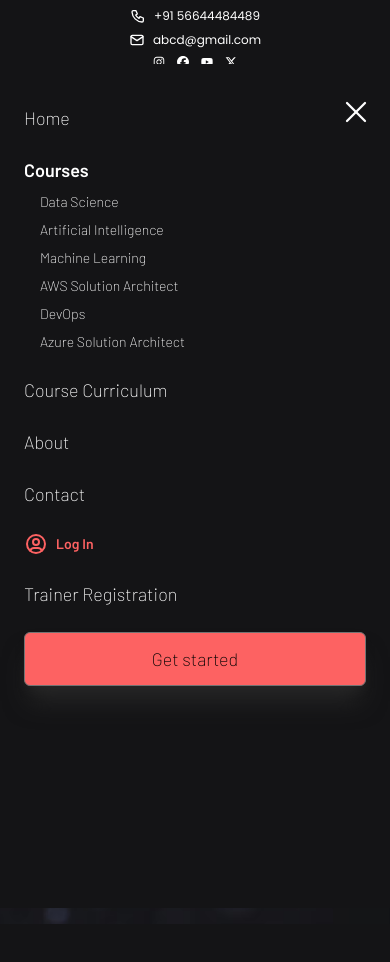
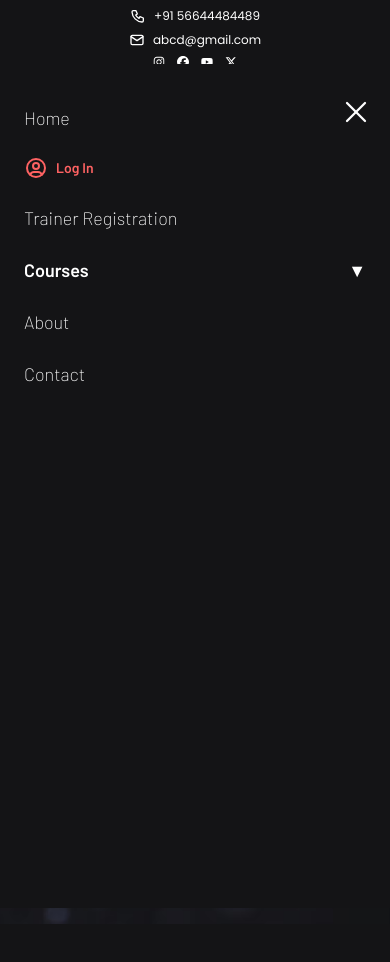
Before and after one commit to avianash89/ganatach2.0, a React (Vite) app: page / in a window 390 px wide. Both pictures are taken after a click on the icon 356 px from the left and 112 px from the top of the page. Shown: the top 962 px of the page. Built offline with nearby package versions, Linux system fonts and the light colour scheme.

Commit message:
Update Navbar view in Mobile and Add Placeholder in student and trainer file

```diff
--- a/src/components/Navbar.jsx
+++ b/src/components/Navbar.jsx
@@ -3,7 +3,7 @@ import logo from "../assets/Logo.jpg";
 import { useState } from "react";
 import Button from "./Button";
 import {
-  IconMenu,
+  IconMenu2,
   IconUserCircle,
   IconX,
   IconPhone,
@@ -21,6 +21,7 @@ import { Link } from "react-router-dom";
 export default function Navbar() {
   const [menuOpen, setMenuOpen] = useState(false);
   const [dropdownOpen, setDropdownOpen] = useState(null);
+  const [coursesOpen, setCoursesOpen] = useState(false);
 
   const link = [
     { name: "Home", link: "/" },
@@ -46,7 +47,6 @@ export default function Navbar() {
         },
       ],
     },
-    { name: "Course Curriculum", link: "/course" },
     { name: "About", link: "/about" },
     { name: "Contact", link: "/contact" },
   ];
@@ -126,9 +126,7 @@ export default function Navbar() {
             <div className="flex items-center gap-x-2 text-primary hover:text-text-primary cursor-pointer">
               <IconUserCircle />
               <span className="text-sm font-semibold capitalize">
-                      <Link to="/login">
-                      Log in
-                      </Link>
+                <Link to="/login">Log in</Link>
               </span>
             </div>
             <Link
@@ -200,7 +198,7 @@ export default function Navbar() {
                 </Link>
               )
             )}
-            <Button text="Get started" className="hover:bg-primary" />
+            {/* <Button text="Get started" className="hover:bg-primary" /> */}
           </div>
 
           {/* Mobile Toggle */}
@@ -212,7 +210,7 @@ export default function Navbar() {
                 onClick={() => setMenuOpen(false)}
               />
             ) : (
-              <IconMenu
+              <IconMenu2
                 stroke={1.5}
                 className="w-full h-full text-white"
                 onClick={() => setMenuOpen(true)}
@@ -231,15 +229,52 @@ export default function Navbar() {
               variants={menuVariants}
               className="absolute top-16 left-0 w-full h-screen bg-bgprimary px-6 py-10 md:hidden overflow-y-auto">
               <div className="flex flex-col gap-y-6 mb-8 text-white text-lg font-logo font-extralight">
-                {/* Menu Links */}
-                {link.map((item) =>
-                  item.dropdown ? (
-                    <div key={item.name}>
-                      <span className="font-semibold text-white">
-                        {item.name}
+                {/* Home */}
+                <motion.div variants={linkVariants}>
+                  <Link
+                    to="/"
+                    onClick={() => setMenuOpen(false)}
+                    className="hover:text-primary transition-colors duration-300">
+                    Home
+                  </Link>
+                </motion.div>
+
+                {/* Log in */}
+                <motion.div variants={linkVariants}>
+                  <div className="flex items-center gap-x-2 text-primary hover:text-text-primary cursor-pointer">
+                    <IconUserCircle />
+                    <span className="text-sm font-semibold capitalize">
+                      <Link to="/login" onClick={() => setMenuOpen(false)}>
+                        Log in
+                      </Link>
                     </span>
-                      <div className="ml-4 mt-2 flex flex-col gap-y-2 max-h-40 overflow-y-auto">
-                        {item.dropdown.map((sub) => (
+                  </div>
+                </motion.div>
+
+                {/* Trainer Registration */}
+                <motion.div variants={linkVariants}>
+                  <Link
+                    to="/trainer-registration"
+                    onClick={() => setMenuOpen(false)}
+                    className="hover:text-primary transition-colors duration-300">
+                    Trainer Registration
+                  </Link>
+                </motion.div>
+
+                {/* Courses (toggleable) */}
+                <div>
+                  <span
+                    onClick={() => setCoursesOpen(!coursesOpen)}
+                    className="font-semibold text-white cursor-pointer flex justify-between items-center">
+                    Courses
+                    <span>{coursesOpen ? "▲" : "▼"}</span>
+                  </span>
+
+                  {coursesOpen && (
+                    <div className="ml-4 mt-2 flex flex-col gap-y-2 max-h-60 overflow-y-auto">
+                      {link
+                        .find((item) => item.name === "Courses")
+                        ?.dropdown.map((sub) => (
                           <Link
                             key={sub.name}
                             to={sub.link}
@@ -249,41 +284,31 @@ export default function Navbar() {
                           </Link>
                         ))}
                     </div>
+                  )}
                 </div>
-                  ) : (
-                    <motion.div key={item.name} variants={linkVariants}>
+
+                {/* About */}
+                <motion.div variants={linkVariants}>
                   <Link
-                        to={item.link}
+                    to="/about"
                     onClick={() => setMenuOpen(false)}
                     className="hover:text-primary transition-colors duration-300">
-                        {item.name}
+                    About
                   </Link>
                 </motion.div>
-                  )
-                )}
 
-                {/* Extra options */}
-                <motion.div
-                  variants={linkVariants}
-                  className="flex flex-col gap-y-6 w-full">
-                  <div className="flex items-center gap-x-2 text-primary hover:text-text-primary cursor-pointer">
-                    <IconUserCircle />
-                    <span className="text-sm font-semibold capitalize">
-                      <Link to="/login">
-                      Log in
+                {/* Contact */}
+                <motion.div variants={linkVariants}>
+                  <Link
+                    to="/contact"
+                    onClick={() => setMenuOpen(false)}
+                    className="hover:text-primary transition-colors duration-300">
+                    Contact
                   </Link>
-                    </span>
-                  </div>
-                  <Link
-                    to="/trainer-registration"
-                    onClick={() => setMenuOpen(false)}
-                    className="hover:text-primary">
-                    Trainer Registration
-                  </Link>
-                  <Button
+                  {/* <Button
                     text="Get started"
                     className="bg-primary w-full text-black shadow-xl shadow-neutral-800"
-                  />
+                  /> */}
                 </motion.div>
               </div>
             </motion.div>
--- a/src/components/RegistrationForm/StudentForm.jsx
+++ b/src/components/RegistrationForm/StudentForm.jsx
@@ -107,6 +107,7 @@ export default function StudentForm() {
                 onChange={handleChange}
                 className="mt-1 w-full border border-gray-300 rounded-md p-2 sm:p-3
                            focus:outline-none focus:ring-2 focus:ring-blue-500"
+                placeholder="Enter 10-digit mobile"
               />
             </div>
 
--- a/src/components/RegistrationForm/TrainerRegistrationForm.jsx
+++ b/src/components/RegistrationForm/TrainerRegistrationForm.jsx
@@ -102,6 +102,7 @@ export default function TrainerRegistrationForm() {
                 onChange={handleChange}
                 className="mt-1 w-full border border-gray-300 rounded-md p-2 sm:p-3
                            focus:outline-none focus:ring-2 focus:ring-blue-500"
+                placeholder="Enter 10-digit mobile"
               />
             </div>
 
```
Lines whose indentation alone changed are shown as unchanged.
